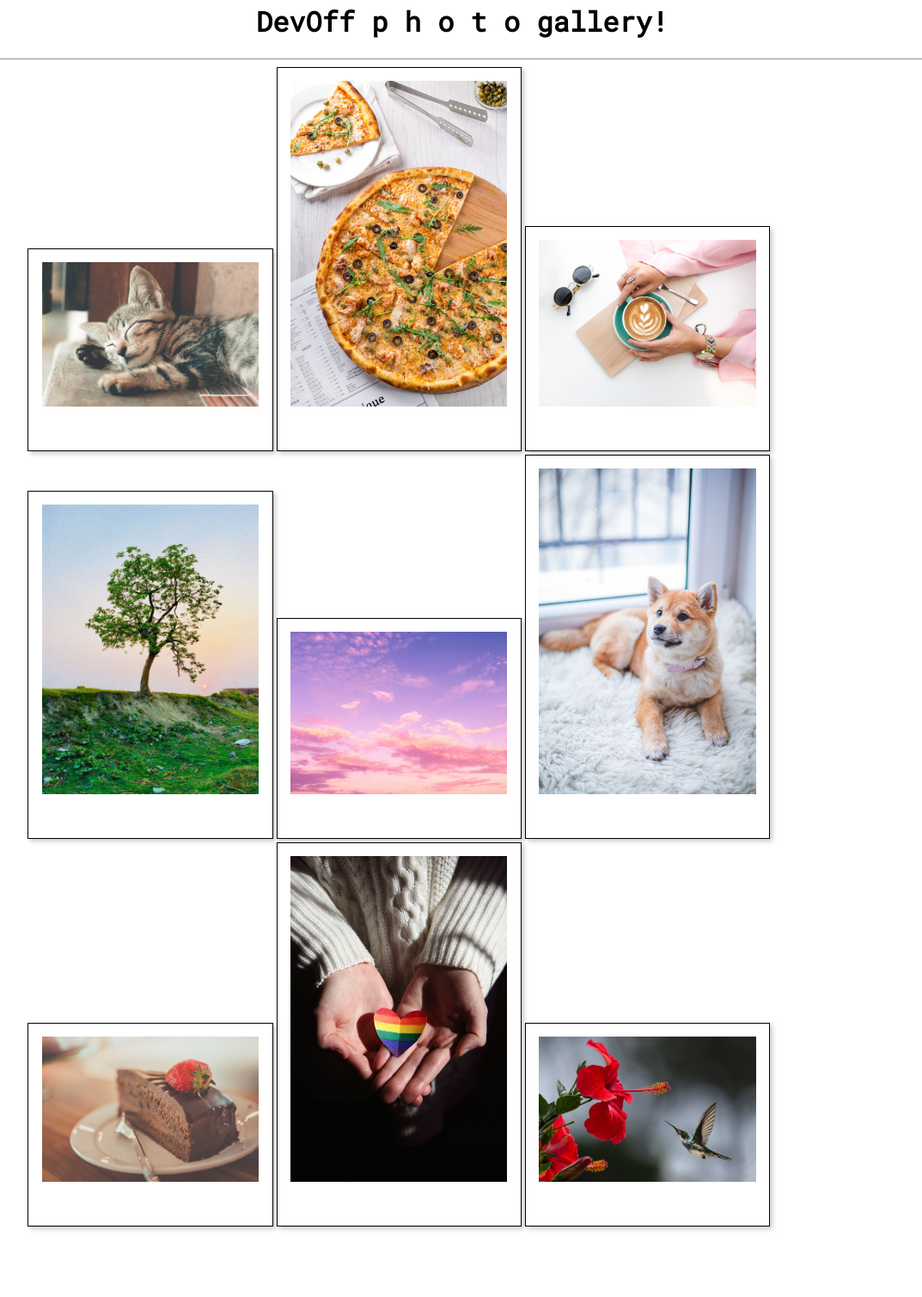
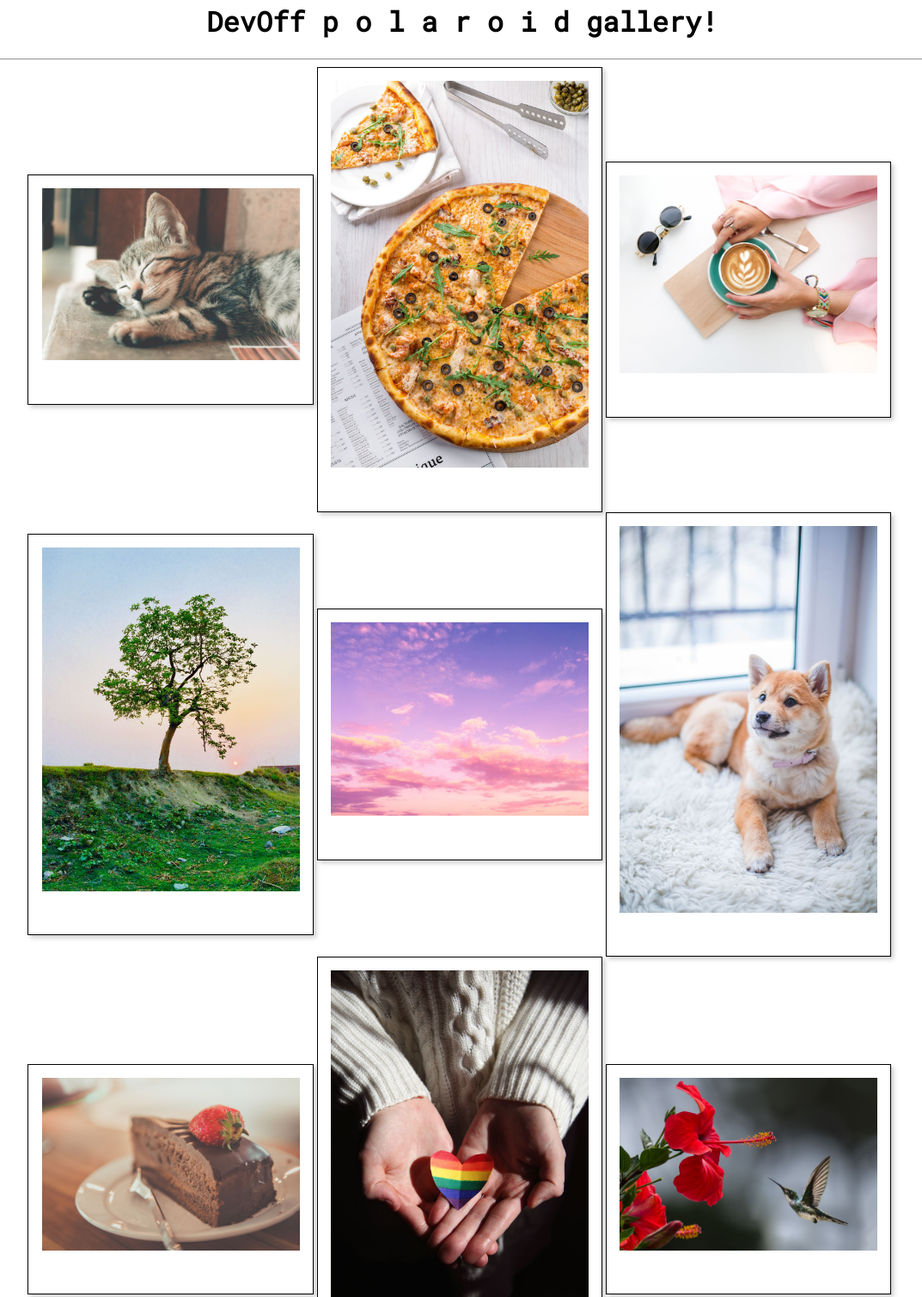
Before and after one commit to nicolezimerman/Devoff-desafio1, a plain HTML site: page index.html in a window 1280 px wide. Shown: the part 18-1527 px from the top of the page at 86% size, without its empty margins (102-1175 px from the left). Before the commit the page ends 1457 px from the top, so only its background shows below. Drawn offline with Linux system fonts and the light colour scheme.

Commit message:
Termino la galeria y agrego el hover para agrandar la foto

```diff
--- a/css/style.css
+++ b/css/style.css
@@ -9,8 +9,7 @@ h1{
 }
 
 img{
-    width: 25%;
-    display: inline-block;
+    width:300px;
     margin-left: auto;
     margin-right: auto;
     margin-top: auto;
@@ -19,8 +18,9 @@ img{
     padding: 1.5% 1.5% 5% 1.5%;
     border: 1px solid black;
     box-shadow: 3px 3px 5px 0px rgba(179,179,179,0.67);
+    background-color: white;
 }
 
-img2:hover{
-    width: 50%;
+img:hover{
+    transform: scale(1.5);
 }
--- a/index.html
+++ b/index.html
@@ -9,18 +9,21 @@
 </head>
 
 <body>
-    <h1>DevOff p h o t o gallery!</h1>
+    <h1>DevOff p o l a r o i d gallery!</h1>
     <hr>
     <div class="container">
-            <img src="fotos/01.jpg" alt="">
-            <img src="fotos/02.jpg" alt="">
-            <img src="fotos/03.jpg" alt="">
-            <img src="fotos/04.jpg" alt="">
-            <img src="fotos/05.jpg" alt="">
-            <img src="fotos/06.jpg" alt="">
-            <img src="fotos/07.jpg" alt="">
-            <img src="fotos/08.jpg" alt="">
-            <img src="fotos/09.jpg" alt="">
+        <img src="fotos/01.jpg" align="center" alt="gatite">
+        <img src="fotos/02.jpg" align="center" alt="pizza">
+        <img src="fotos/03.jpg" align="center" alt="cafecito">
+        <img src="fotos/04.jpg" align="center" alt="arbol">
+        <img src="fotos/05.jpg" align="center" alt="cielo">
+        <img src="fotos/06.jpg" align="center" alt="perrito">
+        <img src="fotos/07.jpg" align="center" alt="torta de chocolate">
+        <img src="fotos/08.jpg" align="center" alt="corazon en tus manos">
+        <img src="fotos/09.jpg" align="center" alt="colibri">
+        <img src="fotos/10.jpg" align="center" alt="robot walle">
+        <img src="fotos/11.jpg" align="center" alt="ensalada de fruta">
+        <img src="fotos/12.jpg" align="center" alt="noche">
     </div>
 </body>
 
```
Also changed, not shown: 1 other file.
